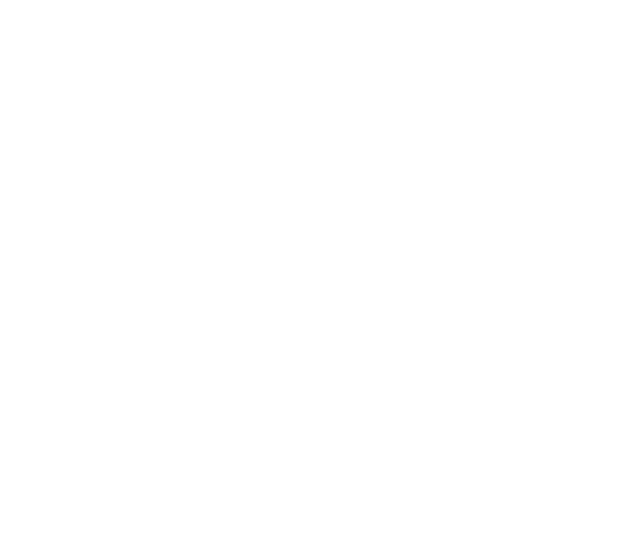
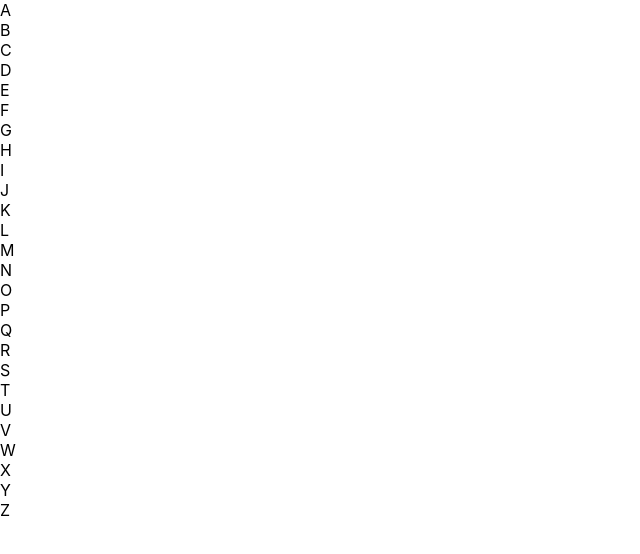
Before and after one commit to LerouxGabrielle/lesson-by-arnaud, a React (Create React App) app in the folder memory/: page / in a window 1280 px wide. Shown: the top 554 px of the page, without its empty margins (0-640 px from the left). Built offline with nearby package versions, Linux system fonts and the light colour scheme.

Commit message:
bouton.js

```diff
--- a/memory/src/App.js
+++ b/memory/src/App.js
@@ -1,6 +1,6 @@
 import React, { Component } from 'react'
 import Header from './composant/Header'
-import Interface from './composant/interface'
+import Interface from './composant/Interface'
 
 class App extends Component {
 
--- a/memory/src/Card.js
+++ b/memory/src/Card.js
@@ -8,6 +8,7 @@
     <div className={`card ${feedback}`} onClick={() => onClick(card)} >
       <span className="symbol">
         {feedback === 'hidden' ? HIDDEN_SYMBOL : card}
+
       </span>
     </div>
   )
--- /dev/null
+++ b/memory/src/composant/Bouton.js
@@ -0,0 +1,13 @@
+import React from 'react'
+
+import './Bouton.css'
+
+const Bouton = ({ bouton, onClick }) => (
+    <div className="lettre" onClick={() => onClick(bouton)} >
+      <span>
+        {bouton}
+
+      </span>
+    </div>
+  )
+export default Bouton
--- a/memory/src/composant/interface.js
+++ b/memory/src/composant/interface.js
@@ -1,10 +1,18 @@
 import React from 'react'
-import './interface.css'
+import './Interface.css'
+import Bouton from './Bouton'
 
 const lettres = "ABCDEFGHIJKLMNOPQRSTUVWXYZ"
 
-const Interface =  ({ bouton, feedback, onClick }) => (
-    lettres.split("").map((character, index) => (console.log(character + " | " + index))
+const Interface =  () => (
+    lettres.split("").map((character, index) =>
+    (
+        <Bouton
+        bouton={character}
+        key={index}
+        onClick={null}
+        />
+    )
 ))
 
 
```
Also changed, not shown: memory/src/composant/Bouton.css (added).
